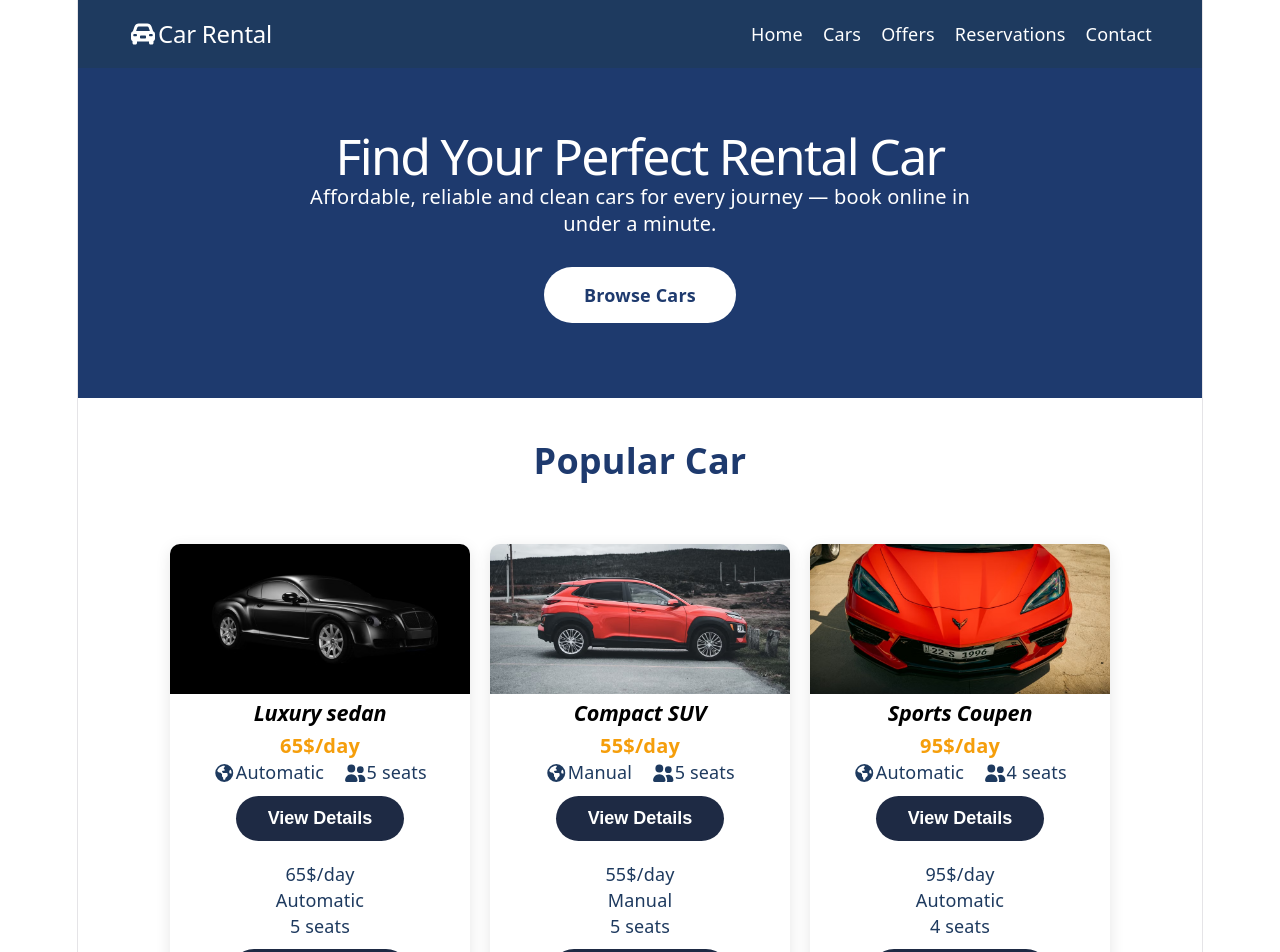
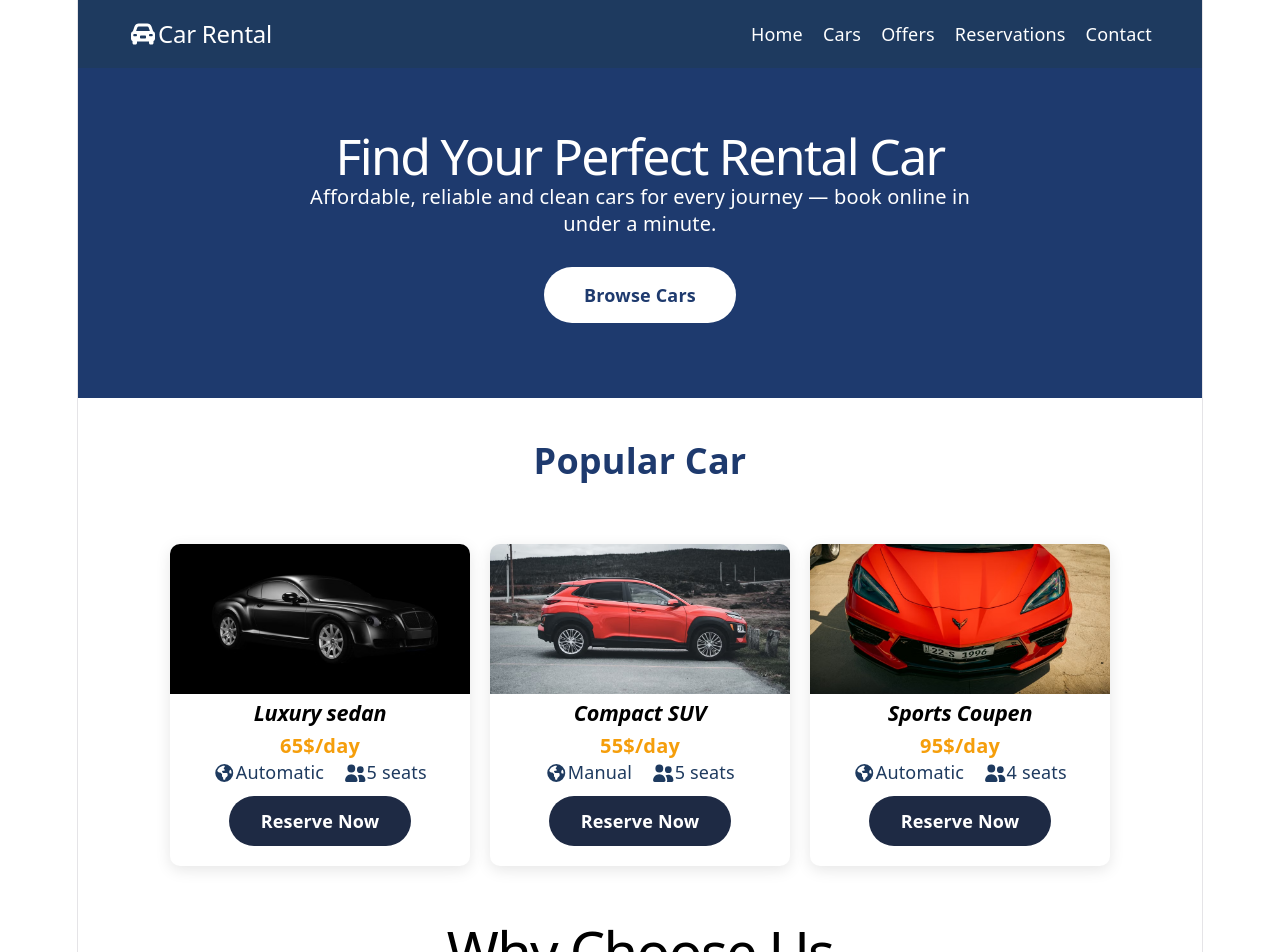
Before and after one commit to 52330128-Anas/webproject, a React (Vite) app: page / in a window 1280 px wide. Shown: the top 952 px of the page. Built offline with nearby package versions, Linux system fonts and the light colour scheme.

Commit message:
edit card

```diff
--- a/src/Component/Card.jsx
+++ b/src/Component/Card.jsx
@@ -21,10 +21,8 @@ const Card = ({ image, name, price, transmission, seats }) => {
         <FontAwesomeIcon icon={faUserGroup} />
         {seats}</p>
       </div>
-      <button className="card-btn">View Details</button>
-      <p>{price}</p>
-      <p>{transmission}</p>
-      <p>{seats}</p>
+
+
       <Link to="/Reservation" className="card-btn">Reserve Now</Link>
     </div>
   );
```
